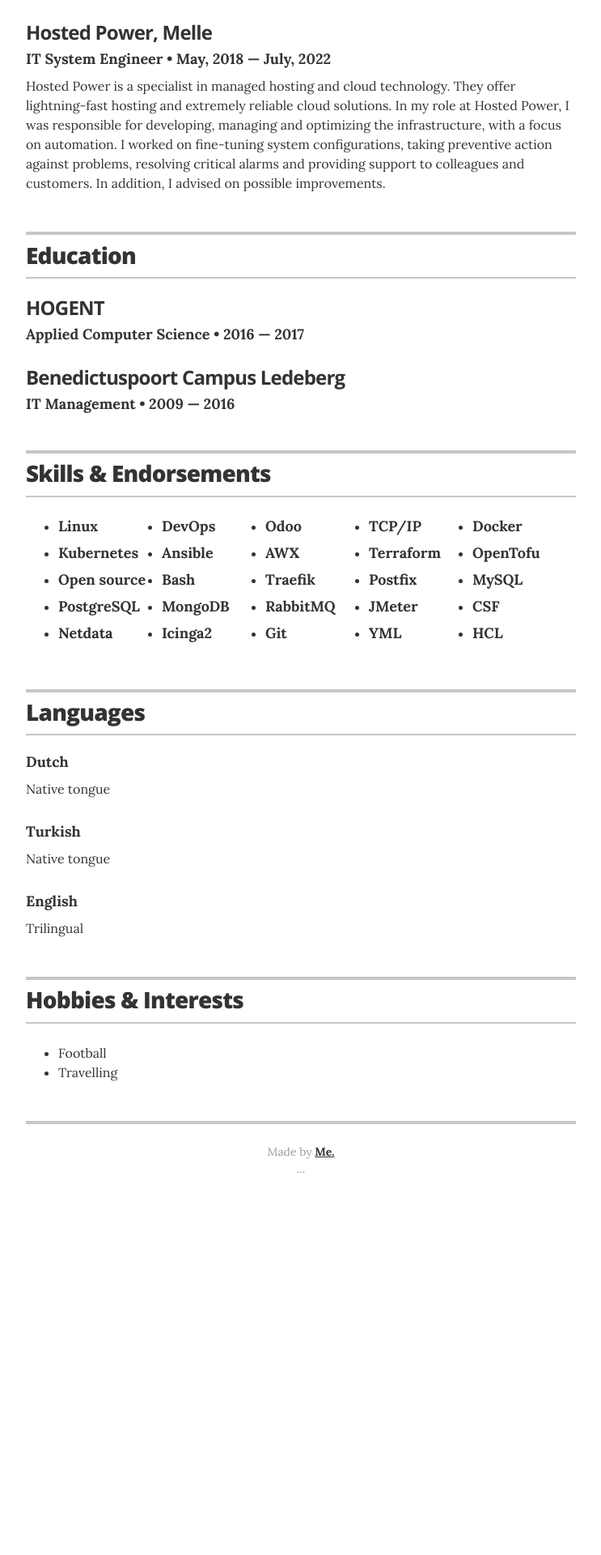
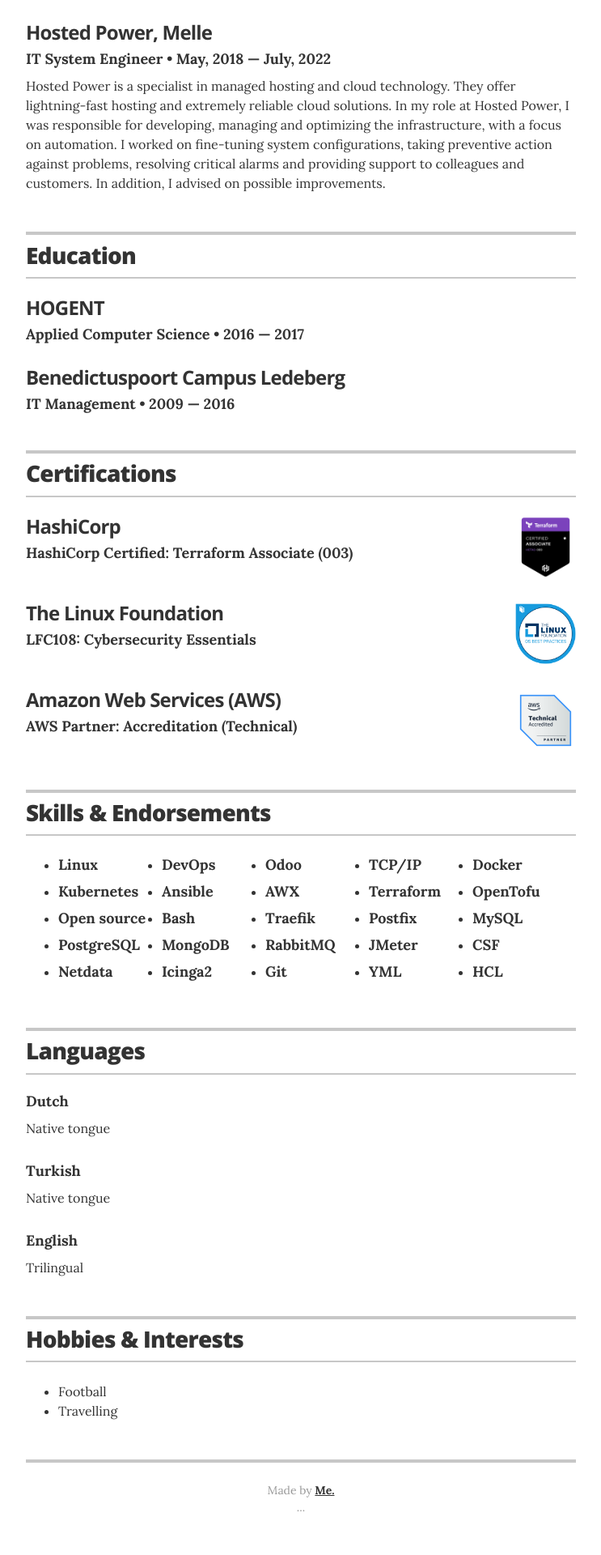
Before and after one commit to mhtalci/portfolio, a Jekyll site: the page built from index.html, in a window 1280 px wide. Shown: the part 1042-2962 px from the top of the page at 81% size, without its empty margins (268-1011 px from the left). Built offline with Jekyll 4.4.1, drawn with Linux system fonts in a browser that asks for light colours; before the commit the page ends 2544 px from its top, so only the background shows below that.

Commit message:
Add certification section

```diff
--- /dev/null
+++ b/_data/certifications.yml
@@ -0,0 +1,15 @@
+# Certifications
+- name: "HashiCorp Certified: Terraform Associate (003)"
+  provider: "HashiCorp"
+  url: "https://www.credly.com/badges/bb0aca60-77e2-42ef-854d-bc13b9e5fb4c/public_url"
+  badge: "images/certs/hashicorp-certified-terraform-associate-003.png"
+
+- name: "LFC108: Cybersecurity Essentials"
+  provider: "The Linux Foundation"
+  url: "https://www.credly.com/badges/28471fe4-bdd5-4cab-8042-619c555ae959/public_url"
+  badge: "images/certs/lfc108-cybersecurity-essentials.png"
+
+- name: "AWS Partner: Accreditation (Technical)"
+  provider: "Amazon Web Services (AWS)"
+  url: "https://www.credly.com/badges/3e6d58a2-cdf9-4ca5-897d-982513c9a035/public_url"
+  badge: "images/certs/aws-partner-accreditation-technical.png"
--- a/_layouts/portfolio.html
+++ b/_layouts/portfolio.html
@@ -95,6 +95,24 @@
       </section>
       <!-- end Education -->
       {% endif %}
+
+
+      <!-- begin Certification -->
+      <section class="content-section">
+        <header class="section-header">
+          <h2>Certifications</h2>
+        </header>
+
+        {% for certificate in site.data.certifications %}
+        <div class="portfolio-item" itemscope itemprop="alumniOf" itemtype="http://schema.org/CollegeOrUniversity">
+          <a href="{{ certificate.url }}" target="_blank" rel="noopener noreferrer"><img alt="my photo" class="logo-cert no-print" itemprop="image" src="{{ certificate.badge }}"></a>
+          <h3 class="portfolio-item-title" itemprop="name">{{ certificate.provider }}</h3>
+          <h4 class="portfolio-item-details group" itemprop="description">{{ certificate.name }}</h4>
+          <h5 class="portfolio-item-details award-title" itemprop="description">{{ certificate.award }}</h5>
+        </div>
+        {% endfor %}
+      </section>
+      <!-- end Certification -->
 
 
       {% if site.portfolio_section_projects %}
--- a/_sass/_portfolio.scss
+++ b/_sass/_portfolio.scss
@@ -178,6 +178,16 @@
   }
 
   .portfolio-item-copy { margin: .75rem 0 0; }
+
+  .logo-cert {
+    width: 75px;
+    max-width: 100%;
+    overflow: hidden;
+//    @include border-radius(100px);
+    margin: 0 auto;
+    display: block;
+    float: right;
+  }
 }
 
 // footer styles
```
Also changed, not shown: images/certs/aws-partner-accreditation-technical.png (added), images/certs/hashicorp-certified-terraform-associate-003.png (added), images/certs/lfc108-cybersecurity-essentials.png (added).
